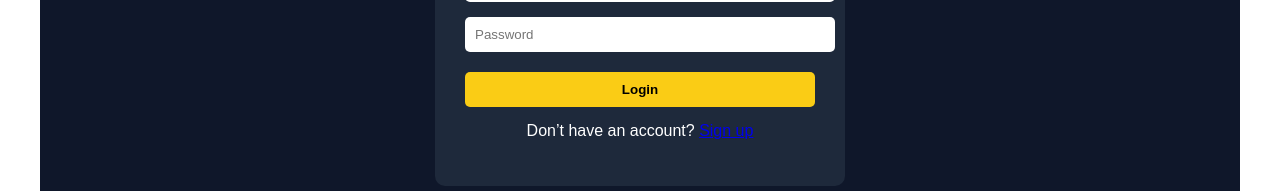
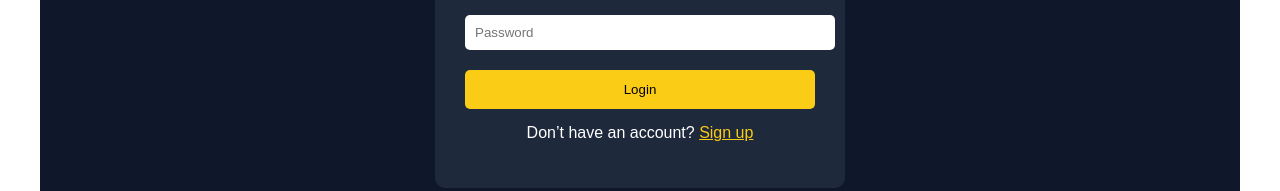
Before and after one commit to moonrisestories/moonrisestories, a Next.js app: page /login in a window 1280 px wide. Shown: the part 470-661 px from the top of the page. Built offline with nearby package versions, Linux system fonts and the light colour scheme.

Commit message:
login page added

```diff
--- a/app/login/page.tsx
+++ b/app/login/page.tsx
@@ -1,19 +1,21 @@
 export default function LoginPage() {
   return (
-    <div style={{
-      minHeight: "100vh",
+    <main style={{
+      height: "100vh",
       display: "flex",
       justifyContent: "center",
       alignItems: "center",
       background: "#0f172a",
       color: "white"
     }}>
+
       <div style={{
         width: "350px",
         padding: "30px",
         background: "#1e293b",
         borderRadius: "10px"
       }}>
+
         <h2 style={{ textAlign: "center", marginBottom: "20px" }}>
           Login to MoonRiseStories
         </h2>
@@ -44,19 +46,21 @@ export default function LoginPage() {
 
         <button style={{
           width: "100%",
-          padding: "10px",
+          padding: "12px",
           background: "#facc15",
           border: "none",
           borderRadius: "5px",
-          fontWeight: "bold"
+          cursor: "pointer"
         }}>
           Login
         </button>
 
         <p style={{ marginTop: "15px", textAlign: "center" }}>
-          Don’t have an account? <a href="/signup">Sign up</a>
+          Don’t have an account? <a href="/signup" style={{ color: "#facc15" }}>Sign up</a>
         </p>
+
       </div>
-    </div>
+
+    </main>
   );
 }
```
